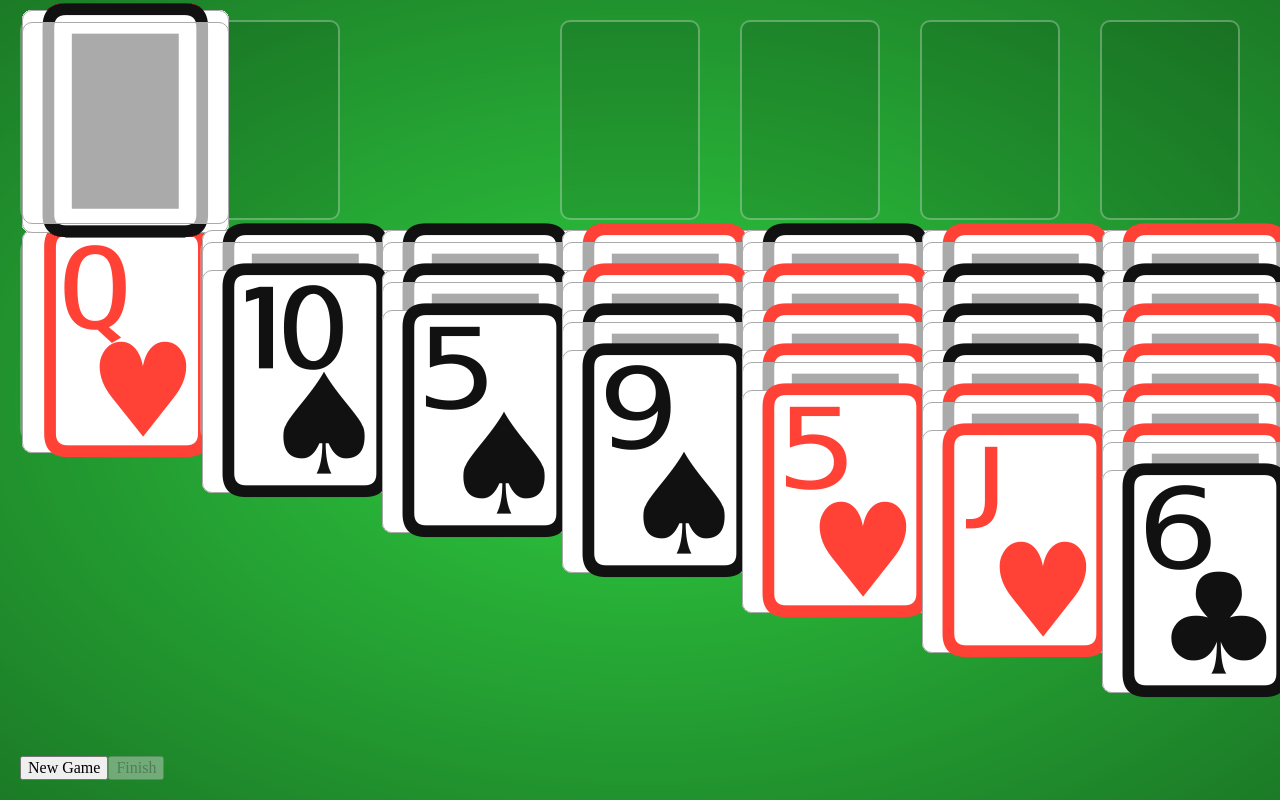
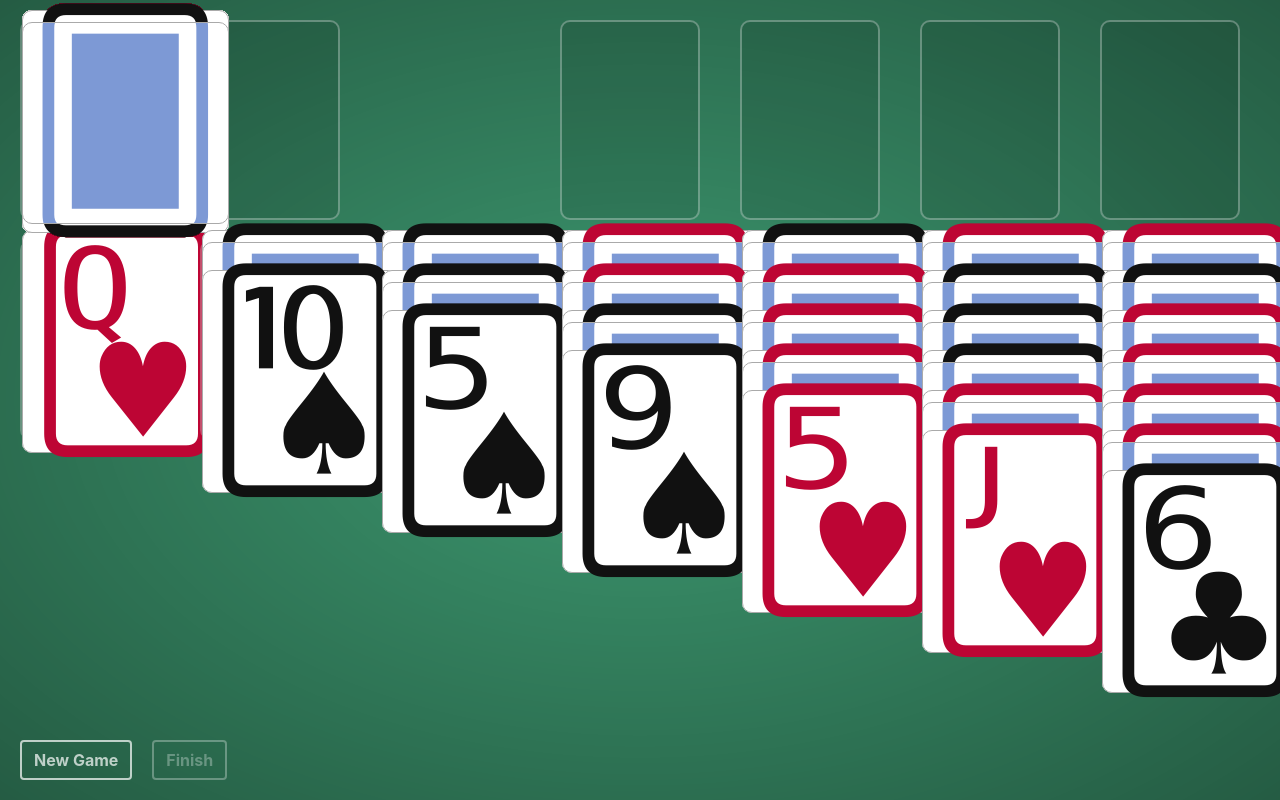
Before and after one commit to devatrox/Solitaire, a React (Vite) app: page / in a window 1280 px wide. Shown: the top 800 px of the page. Built offline with nearby package versions, Linux system fonts and the light colour scheme.

Commit message:
Beautify

```diff
--- a/src/index.tsx
+++ b/src/index.tsx
@@ -44,7 +44,7 @@
 
     useEffect(() => {
         if (isFinished) {
-            console.info('Congratulations!');
+            setMessage('Congratulations!');
         }
     }, [isFinished]);
 
@@ -234,8 +234,8 @@
                 onCardDoubleClick={handleCardDoubleClick}
             />
             <div className="menu">
-                <button type="button" onClick={handleReset}>New Game</button>
-                <button type="button" disabled={!isDone} onClick={handleFinish}>Finish</button>
+                <button className="btn" type="button" onClick={handleReset}>New Game</button>
+                <button className="btn" type="button" disabled={!isDone && !isFinished} onClick={handleFinish}>Finish</button>
                 <div className="message">{message}</div>
             </div>
         </div>
--- a/src/main.scss
+++ b/src/main.scss
@@ -3,7 +3,9 @@
     --card-height: 200px;
     --card-border-radius: 10px;
     --card-stack-amount: 40px;
-    --color-red: #ff4136;
+    --color-green: #3d9970;
+    --color-red: #bd0534;
+    --color-blue: #7D99D5;
     --color-black: #111;
     --color-gray: #aaa;
     --comp-card-width: calc(var(--card-height) / 100 * 70);
@@ -20,7 +22,8 @@
 }
 
 body {
-    background-color: #2ecc40;
+    font-family: -apple-system, BlinkMacSystemFont, 'Segoe UI', Roboto, Oxygen, Ubuntu, Cantarell, 'Open Sans', 'Helvetica Neue', sans-serif;
+    background-color: var(--color-green);
     background-image: radial-gradient(transparent, rgba(black, 0.4));
 }
 
@@ -37,9 +40,47 @@
         "menu menu menu menu menu menu menu";
 }
 
+.btn {
+    display: inline-block;
+    font-weight: 400;
+    color: var(--color-black);
+    text-align: center;
+    vertical-align: middle;
+    user-select: none;
+    background-color: transparent;
+    padding: .375rem .75rem;
+    font-size: 1rem;
+    line-height: 1.5;
+    border-radius: .25rem;
+
+    &:not([disabled]) {
+        cursor: pointer;
+    }
+}
+
 .menu {
+    $color: #fff;
+
     grid-area: menu;
-    display: flex;
+    display: grid;
+    grid-gap: var(--grid-gap);
+    grid-template-columns: repeat(2, auto) 1fr;
+    color: rgba($color, 0.7);
+
+    .btn {
+        color: inherit;
+        border: 2px solid currentColor;
+        font-weight: bold;
+
+        &:hover,
+        &:focus {
+            color: #fff;
+        }
+
+        &[disabled] {
+            color: rgba($color, 0.3);
+        }
+    }
 }
 
 .stock {
@@ -86,6 +127,7 @@
 }
 
 .card {
+    font-family: serif;
     cursor: pointer;
     display: block;
     position: absolute;
@@ -150,7 +192,7 @@
         left: 0;
         z-index: 1;
         content: "\01F0A0";
-        color: var(--color-gray);
+        color: var(--color-blue);
     }
 
     &:before,
--- a/src/validate.ts
+++ b/src/validate.ts
@@ -11,6 +11,8 @@
     statusText: 'Some error occurred'
 };
 
+const MOVE_NOT_ALLOWED = 'Move is not allowed';
+
 const isDifferentColor = (cards: Card[], pile: Card[]): ValidationResult => {
     const topCard = _last(pile);
     const firstCard = _first(cards);
@@ -22,7 +24,7 @@
 
     return {
         status: result,
-        statusText: result ? '' : 'Top most card must be of a different color'
+        statusText: result ? '' : MOVE_NOT_ALLOWED
     };
 };
 
@@ -37,7 +39,7 @@
 
     return {
         status: result,
-        statusText: result ? '' : 'Top most card must be of higher rank'
+        statusText: result ? '' : MOVE_NOT_ALLOWED
     };
 };
 
@@ -51,7 +53,7 @@
 
     return {
         status: result,
-        statusText: result ? '' : 'Top most card must be of lower rank'
+        statusText: result ? '' : MOVE_NOT_ALLOWED
     };
 };
 
```
